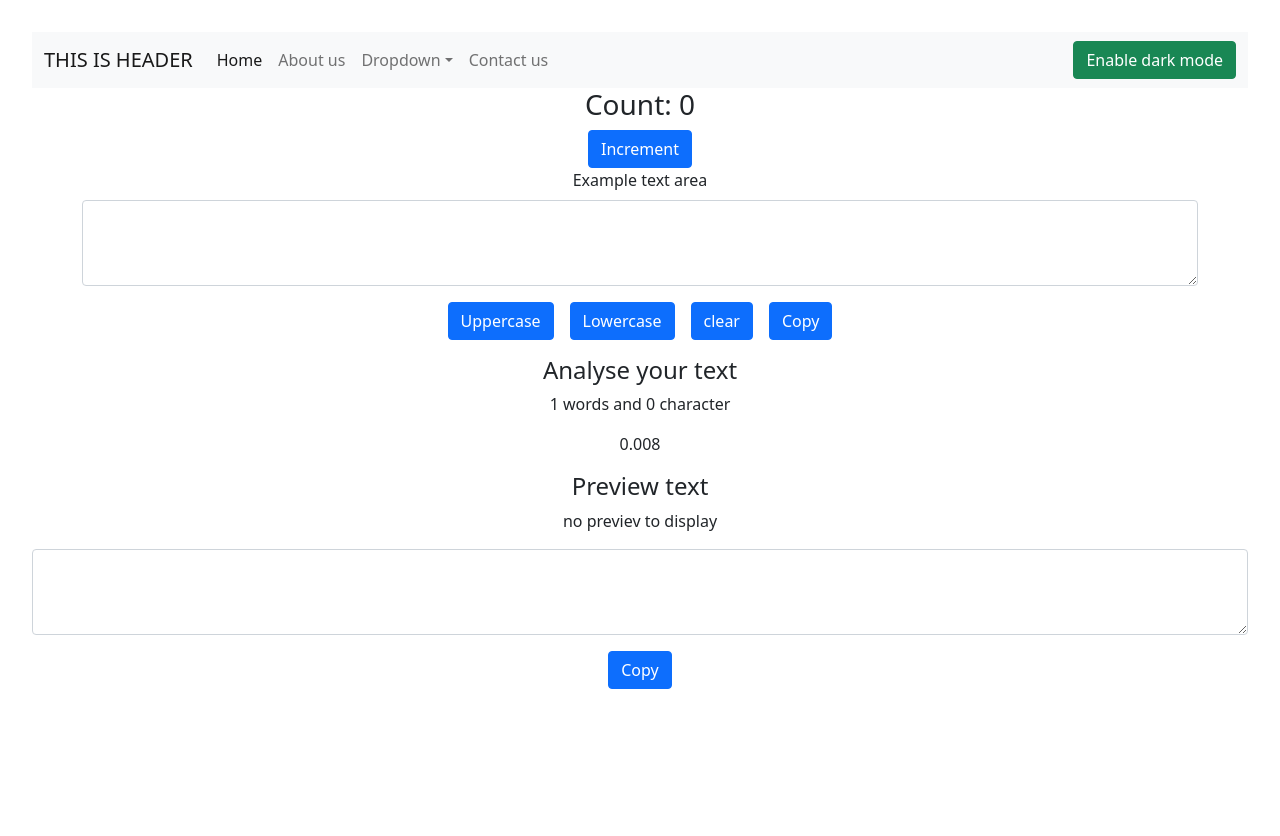
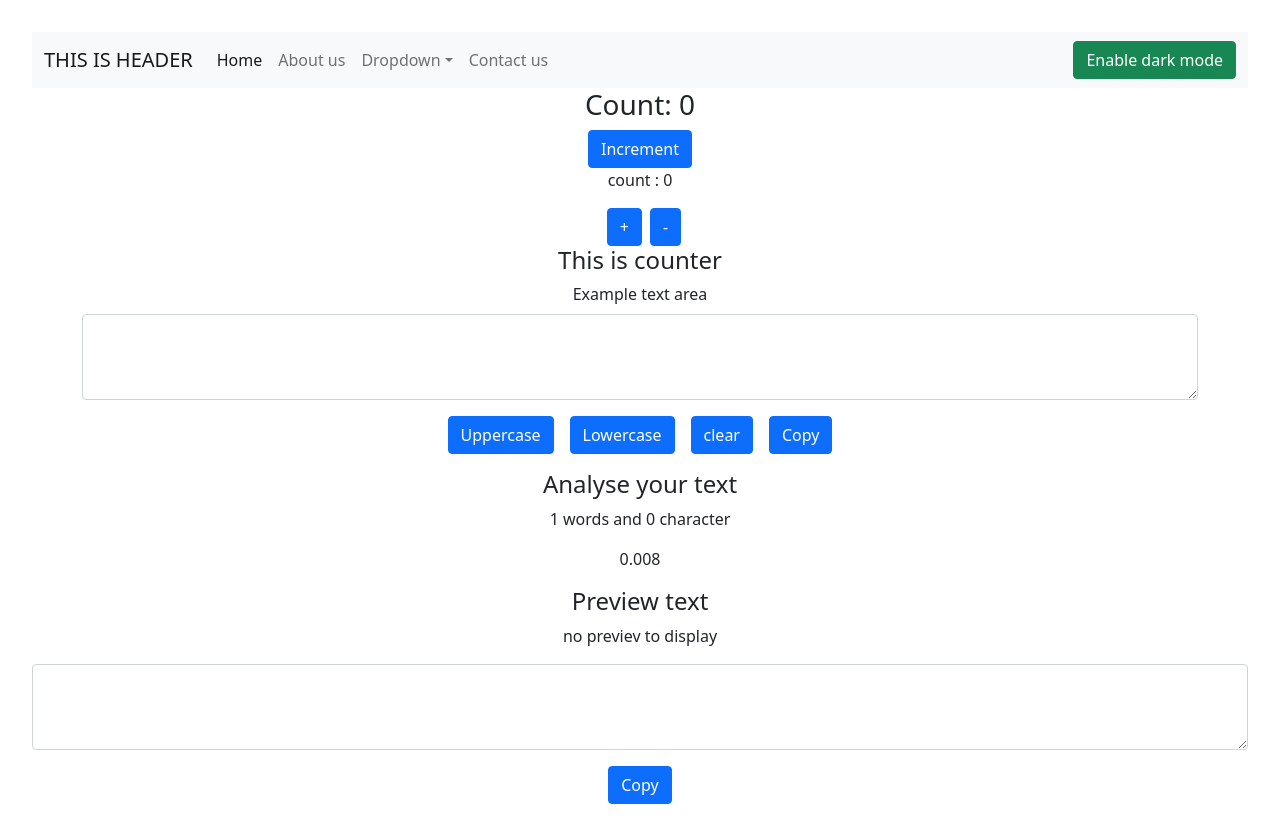
Before and after one commit to Biralsth/Vite, a React (Vite) app: page / in a window 1280 px wide. Before the commit the page ends 800 px from the top, so only its background shows below. Built offline with nearby package versions, Linux system fonts and the light colour scheme.

Commit message:
using useReducer

```diff
--- a/src/App.jsx
+++ b/src/App.jsx
@@ -16,6 +16,7 @@
 
 import Classes from "./assets/components/Classes";
 import Func from "./assets/components/Func";
+import Counter from "./assets/components/Counter";
 
 function App() {
   // const [count, setCount] = useState(0)
@@ -69,6 +70,8 @@
 
         <Func />
 
+        <Counter />
+
         <Routes>
           <Route path="/" element={< Home />} />
           <Route path="/about" element={<About />} />
--- /dev/null
+++ b/src/assets/components/Counter.jsx
@@ -0,0 +1,19 @@
+import React, { useReducer } from 'react'
+
+import { reducer } from './Reducer'
+
+
+const Counter = () => {
+    const [state, dispatch] = useReducer(reducer, { count: 0 })
+    return (
+        <div className='container'>
+            <p>count : {state.count}</p>
+            <button onClick={() => dispatch({ type: "increment" })} className='btn btn-primary mx-2'>+</button>
+            <button onClick={() => dispatch({ type: "decrement" })} className='btn btn-primary mx 2'>-</button>
+            <h4>This is counter</h4>
+        </div>
+
+    )
+}
+
+export default Counter
--- /dev/null
+++ b/src/assets/components/Reducer.jsx
@@ -0,0 +1,18 @@
+
+
+export const reducer = (state, action) => {
+    switch (action.type) {
+        case "increment":
+
+            return { count: state.count + 1 }
+        case "decrement":
+
+            return { count: state.count - 1 }
+
+        default:
+            break;
+    }
+}
+
+
+// assignment try to use usePrams
```
